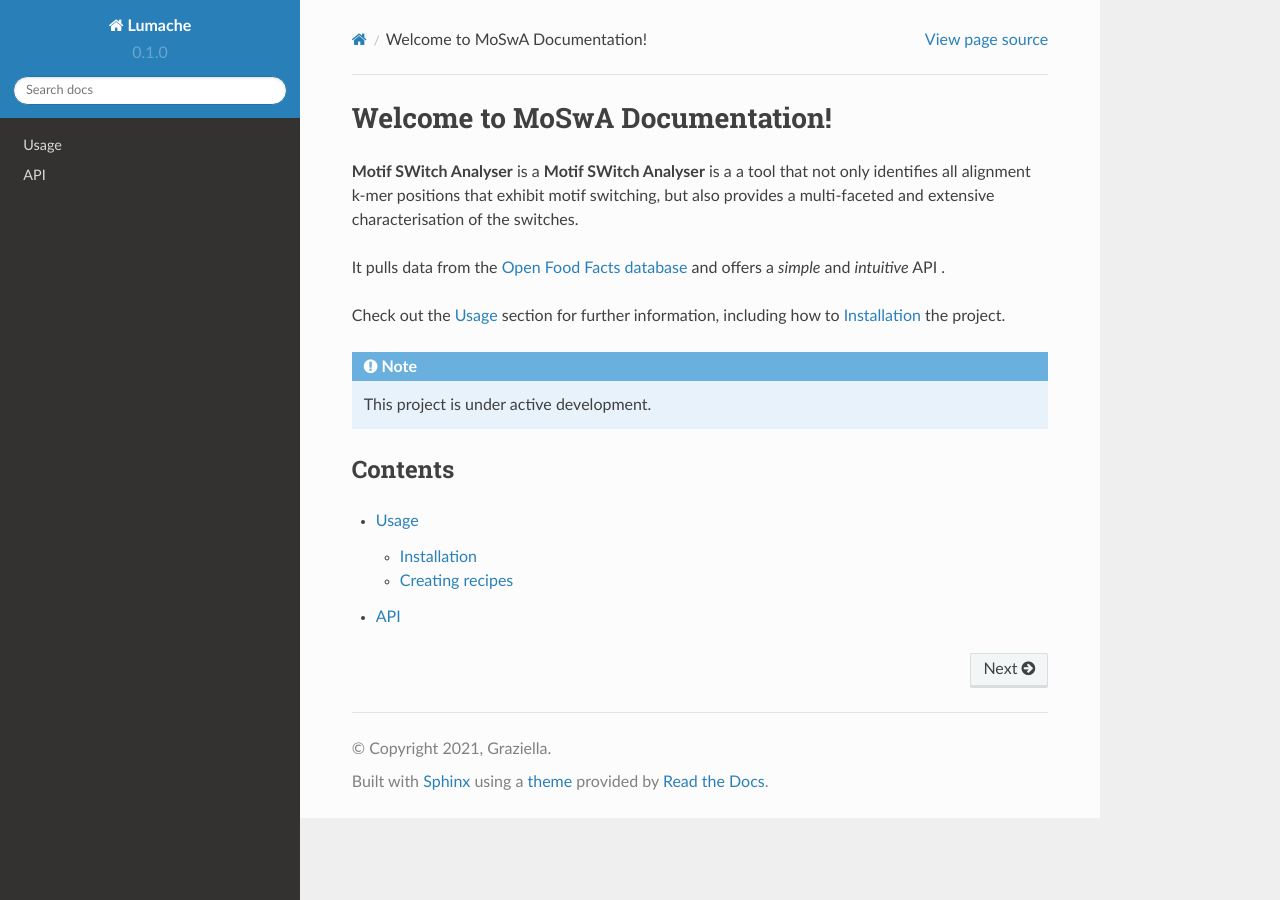
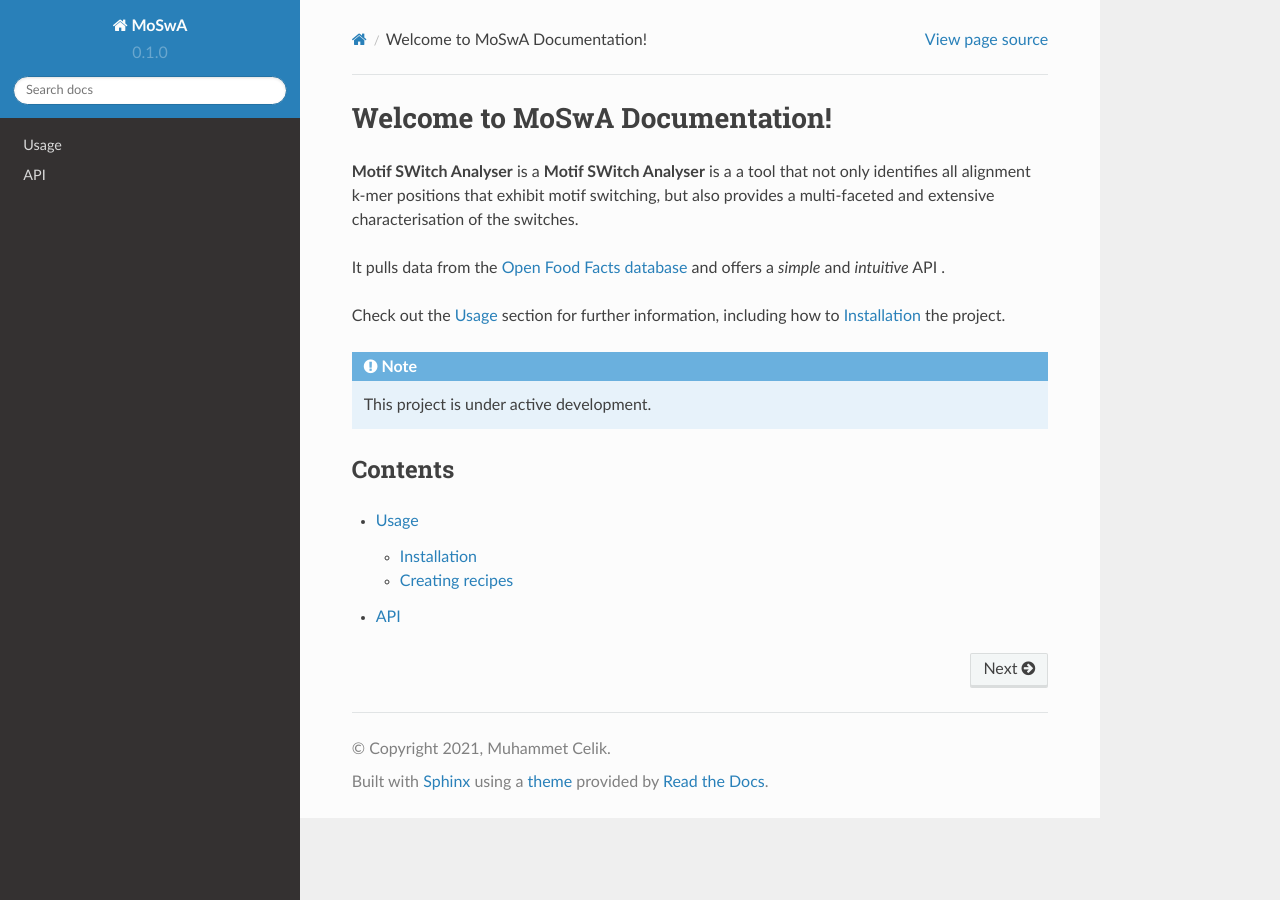
Before and after one commit to macelik/MoSwADocs, a Sphinx documentation site: the page built from docs/source/index.rst, in a window 1280 px wide. Built offline with Sphinx 7.4.7 and the Read the Docs theme 2.0.0, drawn with Linux system fonts in a browser that asks for light colours.

Commit message:
Update conf.py

```diff
--- a/docs/source/conf.py
+++ b/docs/source/conf.py
@@ -2,9 +2,9 @@
 
 # -- Project information
 
-project = 'Lumache'
-copyright = '2021, Graziella'
-author = 'Graziella'
+project = 'MoSwA'
+copyright = '2021, Muhammet Celik'
+author = 'Muhammet Celik, Shan Tharanga, Kaushal Kumar, Mohammad Asif Khan'
 
 release = '0.1'
 version = '0.1.0'
```
